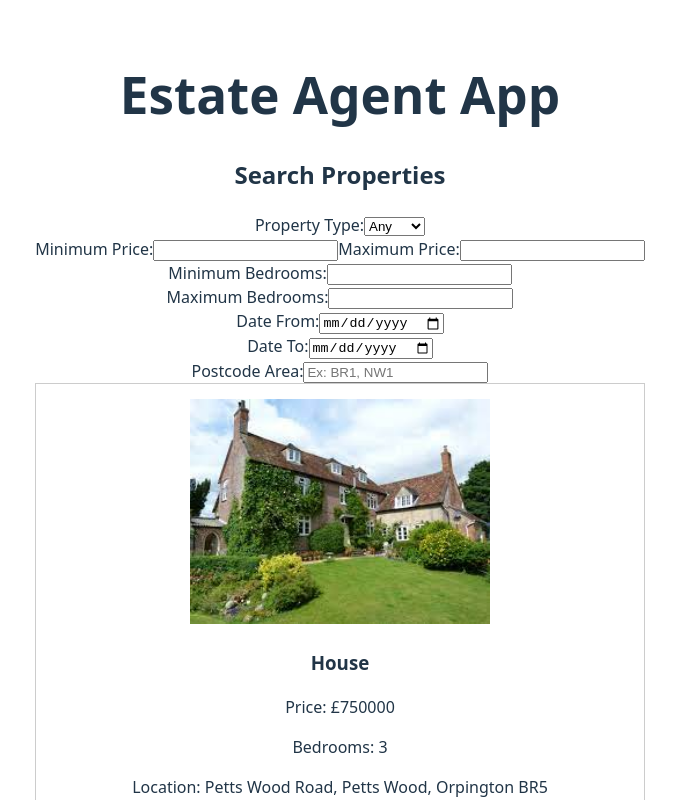
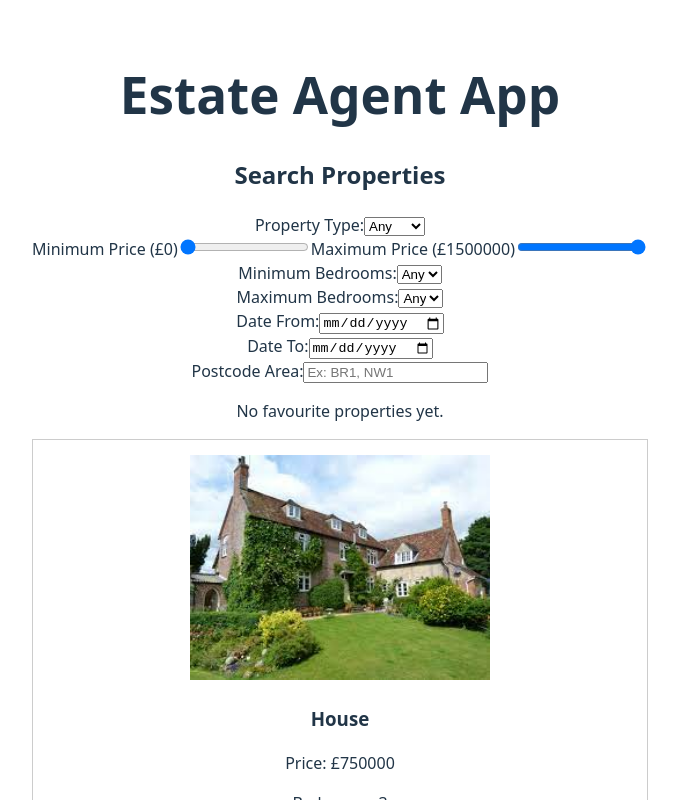
Before and after one commit to Gangulyy/React-CW, a React (Vite) app in the folder Estate-Agent-CW/: page / in a window 1280 px wide. Shown: the top 800 px of the page, without its empty margins (300-979 px from the left). Built offline with nearby package versions, Linux system fonts and the light colour scheme.

Commit message:
Added favourites feature with add/remove and clear list functionality

```diff
--- a/Estate-Agent-CW/src/App.jsx
+++ b/Estate-Agent-CW/src/App.jsx
@@ -4,6 +4,7 @@ import { useState } from 'react';
 import PropertyDetails from './components/PropertyDetails';
 import SearchForm from './components/SearchForm';
 import PropertyList from './components/PropertyList';
+import FavouritesList from './components/FavouritesList';
 
 
 
@@ -21,6 +22,8 @@ function App() {
   const [selectedProperty, setSelectedProperty] = useState(null);
   const [selectedImage, setSelectedImage] = useState(0);
   const [activeTab, setActiveTab] = useState('description');
+  const [favourites, setFavourites] = useState([]);
+
 
 
 const filteredProperties = properties.filter((property) => {
@@ -76,6 +79,13 @@ const filteredProperties = properties.filter((property) => {
   return true;
 });
 
+
+
+function clearFavourites() {
+  setFavourites([]);
+}
+
+
   // inputs
   return (
 
@@ -103,12 +113,18 @@ const filteredProperties = properties.filter((property) => {
 
 
 
+      {selectedProperty === null ? (
+        <>
+          <FavouritesList
+            favourites={favourites}
+            onSelect={(property) => {
+              setSelectedProperty(property);
+              setSelectedImage(0);
+              setActiveTab('description');
+            }}
+            clearFavourites={clearFavourites}
+          />
 
-
-
-
-
-      {selectedProperty === null ? (
           <PropertyList
             properties={filteredProperties}
             onSelect={(property) => {
@@ -117,6 +133,7 @@ const filteredProperties = properties.filter((property) => {
               setActiveTab('description');
             }}
           />
+        </>
       ) : (
         <PropertyDetails
           property={selectedProperty}
@@ -124,9 +141,12 @@ const filteredProperties = properties.filter((property) => {
           setSelectedImage={setSelectedImage}
           activeTab={activeTab}
           setActiveTab={setActiveTab}
+          favourites={favourites}
+          setFavourites={setFavourites}
           onBack={() => setSelectedProperty(null)}
         />
       )}
+
 
 
 
--- /dev/null
+++ b/Estate-Agent-CW/src/components/FavouriteButton.jsx
@@ -0,0 +1,24 @@
+function FavouriteButton({ property, favourites, setFavourites }) {
+
+  const isFavourite = favourites.some(
+    (fav) => fav.id === property.id
+  );
+
+  function toggleFavourite() {
+    if (isFavourite) {
+      setFavourites(
+        favourites.filter((fav) => fav.id !== property.id)
+      );
+    } else {
+      setFavourites([...favourites, property]);
+    }
+  }
+
+  return (
+    <button onClick={toggleFavourite}>
+      {isFavourite ? 'Remove from Favourites' : 'Add to Favourites'}
+    </button>
+  );
+}
+
+export default FavouriteButton;
--- /dev/null
+++ b/Estate-Agent-CW/src/components/FavouritesList.jsx
@@ -0,0 +1,28 @@
+import PropertyCard from './PropertyCard';
+
+function FavouritesList({ favourites, onSelect, clearFavourites }) {
+
+  if (favourites.length === 0) {
+    return <p>No favourite properties yet.</p>;
+  }
+
+  return (
+    <div>
+      <h2>Favourite Properties</h2>
+
+      <button onClick={clearFavourites}>
+        Clear All Favourites
+      </button>
+
+      {favourites.map((property) => (
+        <PropertyCard
+          key={property.id}
+          property={property}
+          onSelect={onSelect}
+        />
+      ))}
+    </div>
+  );
+}
+
+export default FavouritesList;
--- a/Estate-Agent-CW/src/components/PropertyDetails.jsx
+++ b/Estate-Agent-CW/src/components/PropertyDetails.jsx
@@ -1,10 +1,14 @@
+import FavouriteButton from './FavouriteButton';
+
 function PropertyDetails({
   property,
   selectedImage,
   setSelectedImage,
   activeTab,
   setActiveTab,
-  onBack
+  onBack,
+  favourites,
+  setFavourites
 }) {
   return (
     <div>
@@ -59,6 +63,13 @@ function PropertyDetails({
       <p><strong>Bedrooms:</strong> {property.bedrooms}</p>
       <p><strong>Location:</strong> {property.location}</p>
 
+      <FavouriteButton
+      property={property}
+      favourites={favourites}
+      setFavourites={setFavourites}
+      />
+
+
       {/* Tabs content */}
       {activeTab === 'description' && (
         <p>{property.description}</p>
--- a/Estate-Agent-CW/src/components/SearchForm.jsx
+++ b/Estate-Agent-CW/src/components/SearchForm.jsx
@@ -34,43 +34,63 @@ function SearchForm({
 
       <div>
         <label>
-          Minimum Price:
+        Minimum Price (£{minPrice || 0})
         <input
-            type="number"
-            value={minPrice}
+            type="range"
+            min="0"
+            max="1500000"
+            step="50000"
+            value={minPrice || 0}
             onChange={(event) => setMinPrice(event.target.value)}
         />
         </label>
 
+
         <label>
-          Maximum Price:
+        Maximum Price (£{maxPrice || 1500000})
         <input
-            type="number"
-            value={maxPrice}
+            type="range"
+            min="0"
+            max="1500000"
+            step="50000"
+            value={maxPrice || 1500000}
             onChange={(event) => setMaxPrice(event.target.value)}
         />
         </label>
+
       </div>
 
       <div>
         <label>
         Minimum Bedrooms:
-          <input
-            type="number"
+        <select
             value={minBedrooms}
             onChange={(event) => setMinBedrooms(event.target.value)}
-          />
+        >
+            <option value="">Any</option>
+            <option value="1">1+</option>
+            <option value="2">2+</option>
+            <option value="3">3+</option>
+            <option value="4">4+</option>
+            <option value="5">5+</option>
+        </select>
         </label>
       </div>
 
       <div>
         <label>
         Maximum Bedrooms:
-          <input
-            type="number"
+        <select
             value={maxBedrooms}
             onChange={(event) => setMaxBedrooms(event.target.value)}
-          />
+        >
+            <option value="">Any</option>
+            <option value="1">1</option>
+            <option value="2">2</option>
+            <option value="3">3</option>
+            <option value="4">4</option>
+            <option value="5">5</option>
+        </select>
         </label>
       </div>
 
```
Lines whose indentation alone changed are shown as unchanged.
